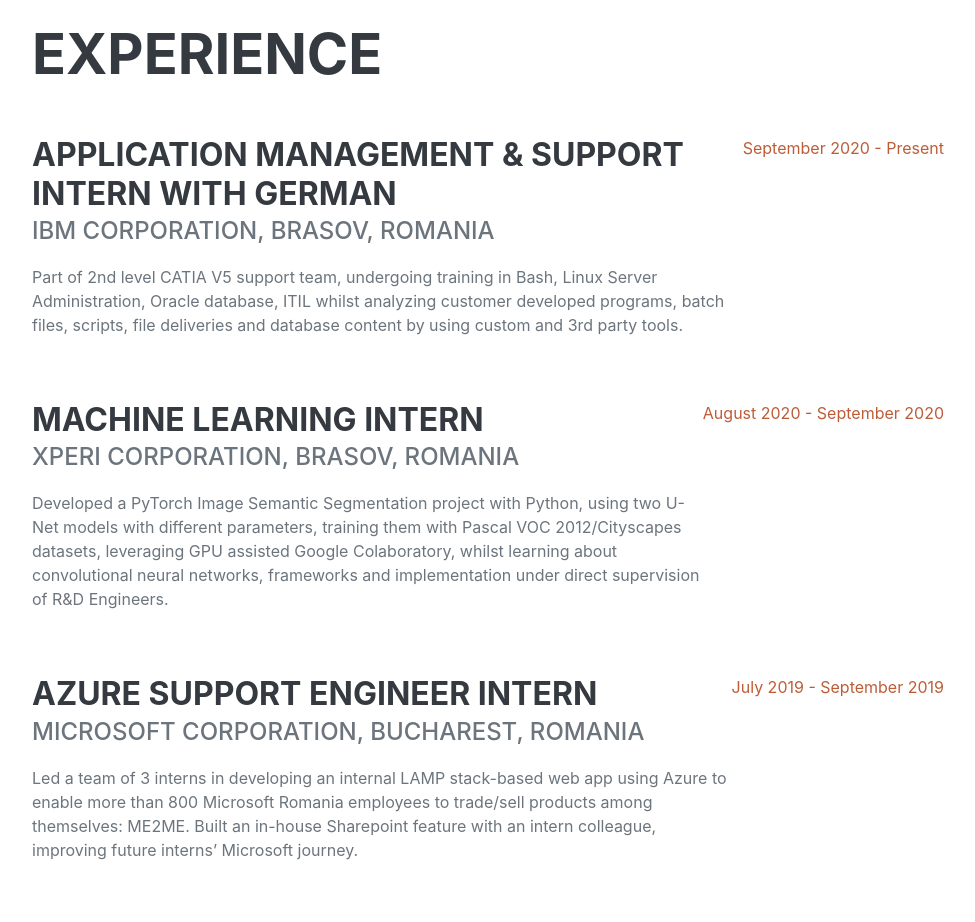
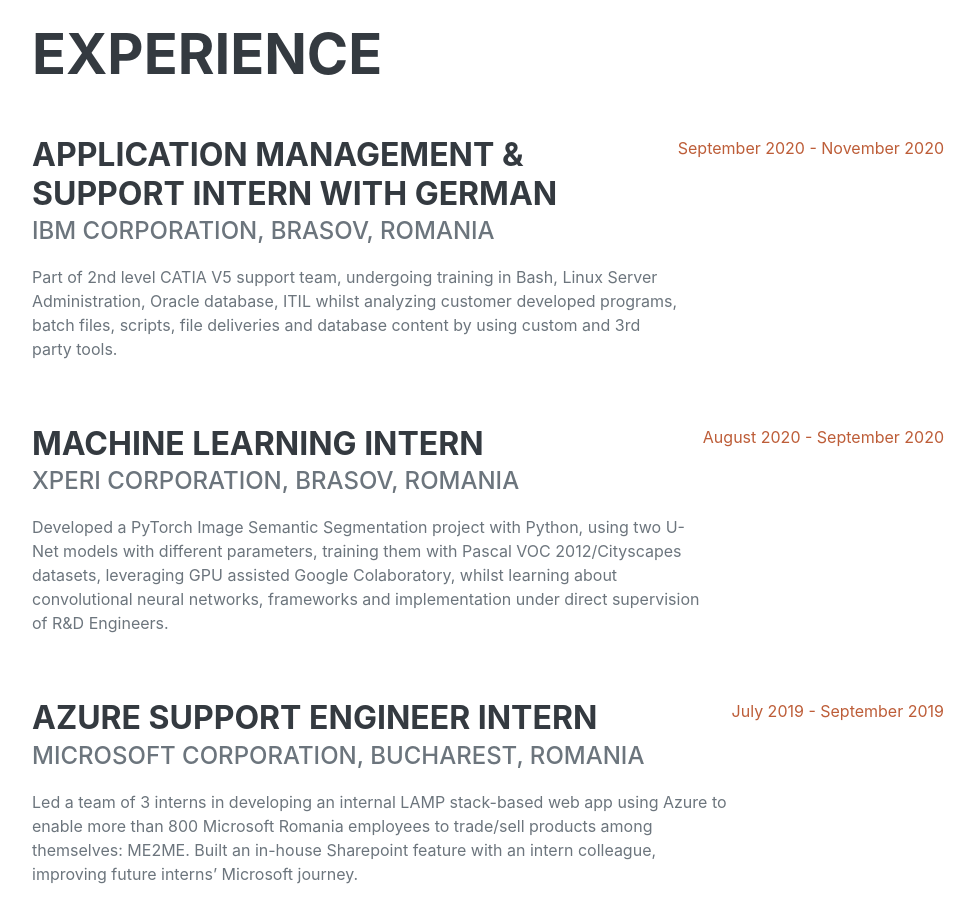
Before and after one commit to zoltanszekely21/ZoltanSzekelyCV, a plain HTML site: page index.html in a window 1280 px wide. Shown: the part 860-1782 px from the top of the page, without its empty margins (288-1263 px from the left). Drawn offline with nearby package versions, Linux system fonts and the light colour scheme; a web font is replaced by a local one.

Commit message:
Update index.html

```diff
--- a/index.html
+++ b/index.html
@@ -66,7 +66,7 @@
                             <div class="subheading mb-3">IBM Corporation, Brasov, Romania</div>
                             <p>Part of 2nd level CATIA V5 support team, undergoing training in Bash, Linux Server Administration, Oracle database, ITIL whilst analyzing customer developed programs, batch files, scripts, file deliveries and database content by using custom and 3rd party tools.</p>
                         </div>
-                        <div class="flex-shrink-0"><span class="text-primary">September 2020 - Present</span></div>
+                        <div class="flex-shrink-0"><span class="text-primary">September 2020 - November 2020</span></div>
                     </div>
                     <div class="d-flex flex-column flex-md-row justify-content-between mb-5">
                         <div class="flex-grow-1">
```
